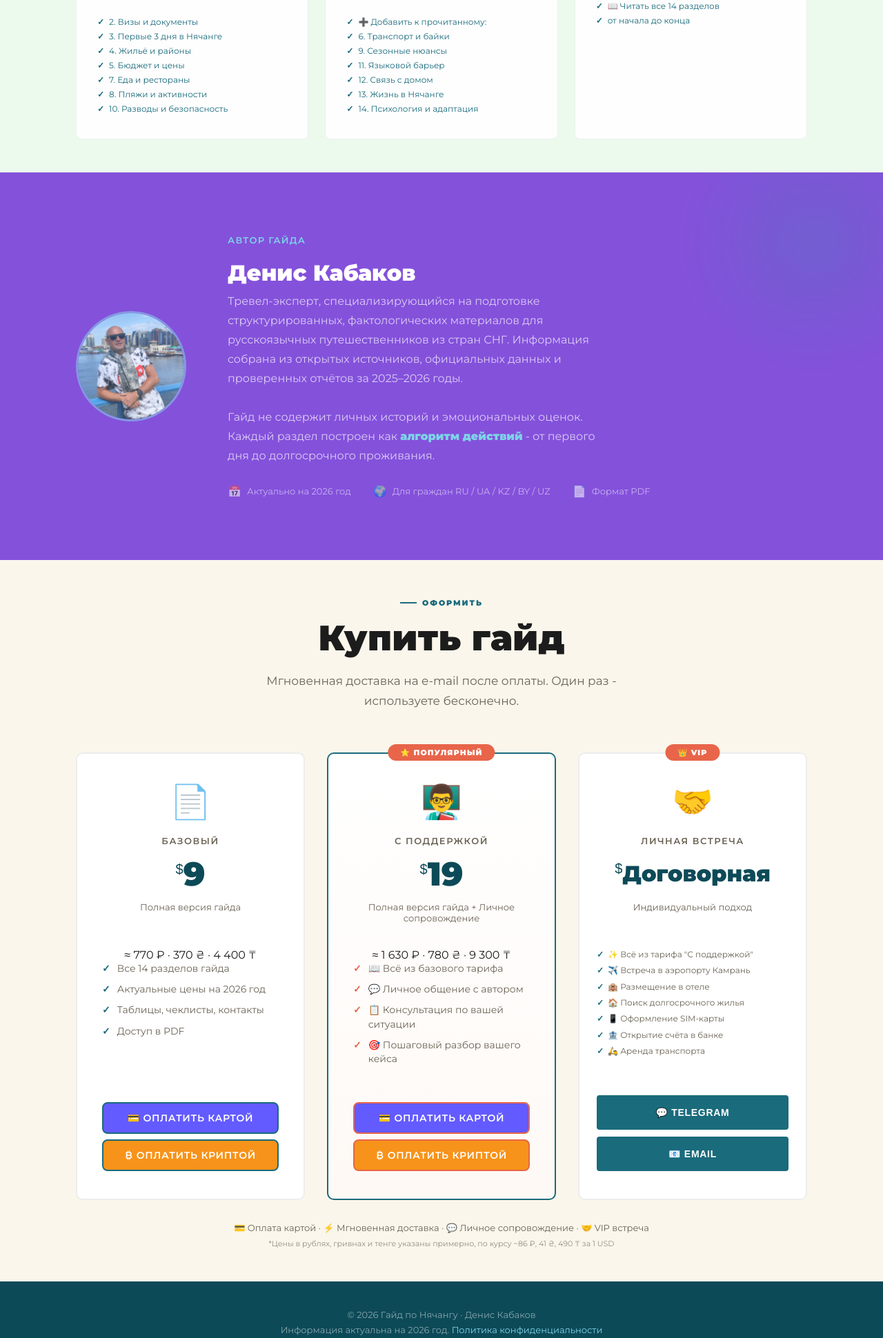
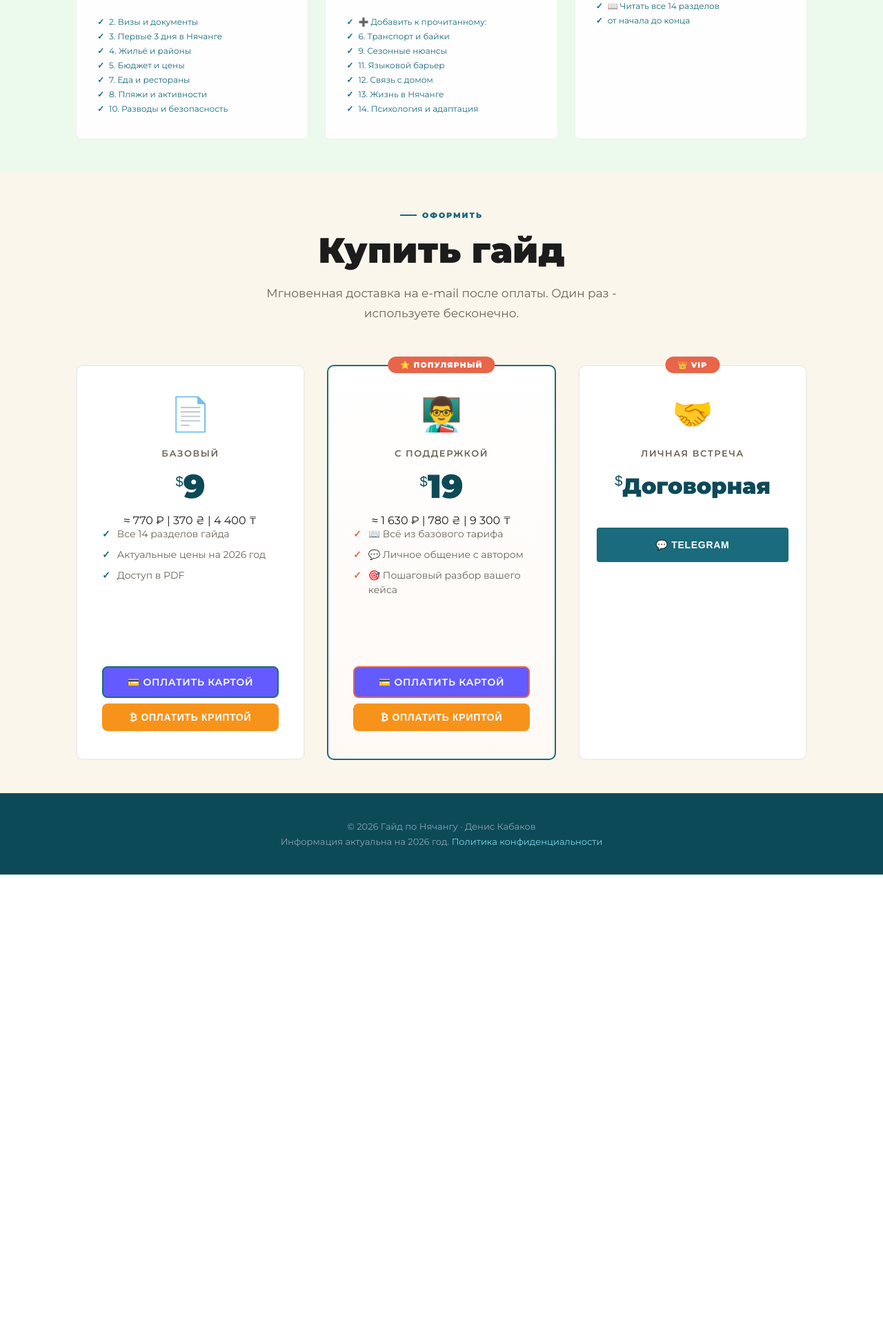
Before and after one commit to dkvgit/botolink-web, a FastAPI app: page /guide in a window 1280 px wide. Shown: the part 4094-6034 px from the top of the page at 69% size. After the commit the page ends 5362 px from the top, so only its background shows below. Run offline with FastAPI, Linux system fonts and the light colour scheme; parts of the project's set-up code (start-up, migrations or seed data) failed here and were passed over.

```diff
--- a/web/templates/guide/guide_landing.html
+++ b/web/templates/guide/guide_landing.html
@@ -360,32 +360,6 @@
 </section>
 
 <!-- AUTHOR -->
-<section class="author-section">
-  <div class="container">
-    <div class="author-grid reveal">
-      <div class="author-avatar">
-        <img src="/static/avatars/den.png" alt="Денис Кабаков" style="width: 100%; height: 100%; border-radius: 50%; object-fit: cover;">
-      </div>
-      <div>
-        <div class="author-role">Автор гайда</div>
-        <h2 class="author-name">Денис Кабаков</h2>
-        <p class="author-bio">
-          Тревел-эксперт, специализирующийся на подготовке структурированных, фактологических материалов для русскоязычных путешественников из стран СНГ. Информация собрана из открытых источников, официальных данных и проверенных отчётов за 2025–2026 годы.
-        </p>
-        <p class="author-bio" style="margin-bottom: 0;">
-          Гайд не содержит личных историй и эмоциональных оценок. Каждый раздел построен как <strong style="color: #7DD4E8;">алгоритм действий</strong> - от первого дня до долгосрочного проживания.
-        </p>
-        <div class="author-facts" style="margin-top: 28px;">
-          <div class="author-fact"><span>📅</span><span>Актуально на 2026 год</span></div>
-          <div class="author-fact"><span>🌍</span><span>Для граждан RU / UA / KZ / BY / UZ</span></div>
-          <div class="author-fact"><span>📄</span><span>Формат PDF</span></div>
-        </div>
-      </div>
-    </div>
-  </div>
-</section>
-
-<!-- PRICE -->
 <section class="price-section" id="price">
   <div class="container" style="text-align: center;">
     <div class="reveal">
@@ -398,31 +372,16 @@
       <div class="price-card">
         <span class="price-icon">📄</span>
         <div class="price-name">Базовый</div>
-        <div class="price-amount">
-          <span class="price-currency">$</span>9
-        </div>
-        <div class="price-period">Полная версия гайда</div>
-        <div class="price-local">
-          ≈ 770 ₽ · 370 ₴ · 4 400 ₸
-        </div>
+        <div class="price-amount"><span class="price-currency">$</span>9</div>
+        <div class="price-local">≈ 770 ₽ | 370 ₴ | 4 400 ₸</div>
         <ul class="price-features">
           <li>Все 14 разделов гайда</li>
           <li>Актуальные цены на 2026 год</li>
-          <li>Таблицы, чеклисты, контакты</li>
           <li>Доступ в PDF</li>
         </ul>
-
         <div style="display: flex; flex-direction: column; gap: 8px; margin-top: 20px;">
-          <a href="https://buy.stripe.com/eVq5kFenBcaW1QA2kA1B601"
-             target="_blank"
-             class="btn-buy"
-             style="background: #635bff; color: white; text-decoration: none; padding: 12px; border-radius: 8px; font-weight: 600; display: block; text-align: center;">
-            💳 Оплатить картой
-          </a>
-
-          <a href="#" target="_blank" class="btn-buy" style="background: #f7931a; color: white; text-decoration: none; padding: 12px; border-radius: 8px; font-weight: 600; display: block; text-align: center;">
-            ₿ Оплатить криптой
-          </a>
+          <a href="https://buy.stripe.com/eVq5kFenBcaW1QA2kA1B601" target="_blank" class="btn-buy" style="background: #635bff; color: white; text-decoration: none; padding: 12px; border-radius: 8px; font-weight: 600; display: block; text-align: center;">💳 Оплатить картой</a>
+          <button type="button" onclick="openCryptoModal('Базовый', '9$')" class="btn-buy" style="background: #f7931a; color: white; border: none; padding: 12px; border-radius: 8px; font-weight: 600; cursor: pointer; width: 100%; display: block;">₿ Оплатить криптой</button>
         </div>
       </div>
 
@@ -430,31 +389,16 @@
         <div class="price-badge">⭐ Популярный</div>
         <span class="price-icon">👨‍🏫</span>
         <div class="price-name">С поддержкой</div>
-        <div class="price-amount">
-          <span class="price-currency">$</span>19
-        </div>
-        <div class="price-period">Полная версия гайда + Личное сопровождение</div>
-        <div class="price-local">
-          ≈ 1 630 ₽ · 780 ₴ · 9 300 ₸
-        </div>
+        <div class="price-amount"><span class="price-currency">$</span>19</div>
+        <div class="price-local">≈ 1 630 ₽ | 780 ₴ | 9 300 ₸</div>
         <ul class="price-features">
           <li>📖 Всё из базового тарифа</li>
           <li>💬 Личное общение с автором</li>
-          <li>📋 Консультация по вашей ситуации</li>
           <li>🎯 Пошаговый разбор вашего кейса</li>
         </ul>
-
         <div style="display: flex; flex-direction: column; gap: 8px; margin-top: 20px;">
-          <a href="https://buy.stripe.com/3cIdRb4N1df03YI5wM1B602"
-             target="_blank"
-             class="btn-buy"
-             style="background: #635bff; color: white; text-decoration: none; padding: 12px; border-radius: 8px; font-weight: 600; display: block; text-align: center;">
-            💳 Оплатить картой
-          </a>
-
-          <a href="#" target="_blank" class="btn-buy" style="background: #f7931a; color: white; text-decoration: none; padding: 12px; border-radius: 8px; font-weight: 600; display: block; text-align: center;">
-            ₿ Оплатить криптой
-          </a>
+          <a href="https://buy.stripe.com/3cIdRb4N1df03YI5wM1B602" target="_blank" class="btn-buy" style="background: #635bff; color: white; text-decoration: none; padding: 12px; border-radius: 8px; font-weight: 600; display: block; text-align: center;">💳 Оплатить картой</a>
+          <button type="button" onclick="openCryptoModal('С поддержкой', '19$')" class="btn-buy" style="background: #f7931a; color: white; border: none; padding: 12px; border-radius: 8px; font-weight: 600; cursor: pointer; width: 100%; display: block;">₿ Оплатить криптой</button>
         </div>
       </div>
 
@@ -462,32 +406,81 @@
         <div class="price-badge">👑 VIP</div>
         <span class="price-icon">🤝</span>
         <div class="price-name">Личная встреча</div>
-        <div class="price-amount">
-          <span class="price-currency">$</span>Договорная
-        </div>
-        <div class="price-period">Индивидуальный подход</div>
-        <ul class="price-features">
-          <li>✨ Всё из тарифа "С поддержкой"</li>
-          <li>✈️ Встреча в аэропорту Камрань</li>
-          <li>🏨 Размещение в отеле</li>
-          <li>🏠 Поиск долгосрочного жилья</li>
-          <li>📱 Оформление SIM-карты</li>
-          <li>🏦 Открытие счёта в банке</li>
-          <li>🛵 Аренда транспорта</li>
-        </ul>
-        <button onclick="window.open('https://t.me/dekavetel', '_blank')" class="btn-buy" style="margin-bottom: 10px;">💬 Telegram</button>
-        <button onclick="window.location.href='mailto:dkvkabakov@gmail.com'" class="btn-buy">📧 Email</button>
+        <div class="price-amount"><span class="price-currency">$</span>Договорная</div>
+        <button type="button" onclick="window.open('https://t.me/dekavetel', '_blank')" class="btn-buy" style="margin-top: 20px; width: 100%; cursor: pointer;">💬 Telegram</button>
       </div>
     </div>
+  </div>
 
-    <p style="margin-top: 32px; font-size: 13px; color: var(--text-muted);">
-      💳 Оплата картой · ⚡ Мгновенная доставка · 💬 Личное сопровождение · 🤝 VIP встреча
-    </p>
-    <p style="margin-top: 8px; font-size: 11px; color: var(--text-muted); opacity: 0.7;">
-      *Цены в рублях, гривнах и тенге указаны примерно, по курсу ~86 ₽, 41 ₴, 490 ₸ за 1 USD
-    </p>
+  <div id="cryptoModal" style="display: none; position: fixed; top: 0; left: 0; width: 100%; height: 100%; background: rgba(0,0,0,0.9); z-index: 10000; justify-content: center; align-items: center; padding: 20px;">
+    <div style="background: #1a1a1a; border: 1px solid #333; padding: 30px; border-radius: 20px; max-width: 450px; width: 100%; position: relative; color: white; text-align: center;">
+      <span onclick="closeCryptoModal()" style="position: absolute; top: 15px; right: 20px; cursor: pointer; font-size: 28px; opacity: 0.5;">&times;</span>
+
+      <h3 id="modalTitle" style="margin-bottom: 15px; font-size: 22px;">Оплата криптовалютой</h3>
+
+      <div style="text-align: left; background: #252525; padding: 15px; border-radius: 12px; margin-bottom: 20px; border: 1px solid #444;">
+        <p style="font-size: 13px; margin-bottom: 8px; color: #aaa;">Сеть: <b style="color: #fff;">USDT (TRC20)</b></p>
+        <p style="font-size: 13px; margin-bottom: 5px; color: #aaa;">Адрес кошелька:</p>
+
+        <div style="display: flex; gap: 8px; align-items: center;">
+          <input type="text" id="walletAddress" value="TDhXztJWQxvbTdX7QP8BNZsT3kWqtV9hxt" readonly style="background: #000; color: #f7931a; border: 1px dashed #f7931a; padding: 12px; border-radius: 8px; font-family: monospace; font-size: 12px; flex-grow: 1; outline: none;">
+          <button type="button" onclick="copyAddress()" style="background: #f7931a; color: #000; border: none; padding: 12px 15px; border-radius: 8px; font-weight: bold; cursor: pointer; font-size: 12px;">Copy</button>
+        </div>
+        <span id="copyStatus" style="font-size: 11px; color: #4caf50; display: none; margin-top: 5px;">Скопировано в буфер!</span>
+      </div>
+
+      <p style="font-size: 15px; margin-bottom: 20px;">К оплате: <b id="modalAmount" style="color: #f7931a; font-size: 18px;"></b></p>
+
+      <a id="tgConfirmBtn" href="#" target="_blank" style="background: #24A1DE; color: white; text-decoration: none; padding: 15px; border-radius: 10px; font-weight: 600; display: block; text-align: center;">✅ Я оплатил, отправить чек</a>
+    </div>
   </div>
 </section>
+
+<script>
+function openCryptoModal(tariff, price) {
+  // Заполняем данные в модалке
+  document.getElementById('modalTitle').innerText = 'Тариф: ' + tariff;
+  document.getElementById('modalAmount').innerText = price;
+
+  // Формируем ссылку для ТГ
+  const message = 'Привет! Я оплатил тариф "' + tariff + '" в крипте. Вот чек:';
+  document.getElementById('tgConfirmBtn').href = 'https://t.me/dekavetel?text=' + encodeURIComponent(message);
+
+  // Показываем окно
+  document.getElementById('cryptoModal').style.display = 'flex';
+  document.body.style.overflow = 'hidden';
+}
+
+function closeCryptoModal() {
+  document.getElementById('cryptoModal').style.display = 'none';
+  document.body.style.overflow = 'auto';
+}
+
+function copyAddress() {
+  const addressField = document.getElementById("walletAddress");
+  addressField.select();
+  addressField.setSelectionRange(0, 99999); // Для мобильных устройств
+
+  navigator.clipboard.writeText(addressField.value).then(() => {
+    const status = document.getElementById('copyStatus');
+    status.style.display = 'block';
+    setTimeout(() => { status.style.display = 'none'; }, 2000);
+  });
+}
+
+// Закрытие модалки по клику на серый фон
+window.onclick = function(event) {
+  const modal = document.getElementById('cryptoModal');
+  if (event.target == modal) {
+    closeCryptoModal();
+  }
+}
+</script>
+
+
+
+
+
 <!-- FOOTER -->
 <footer>
   <div class="container">
```
